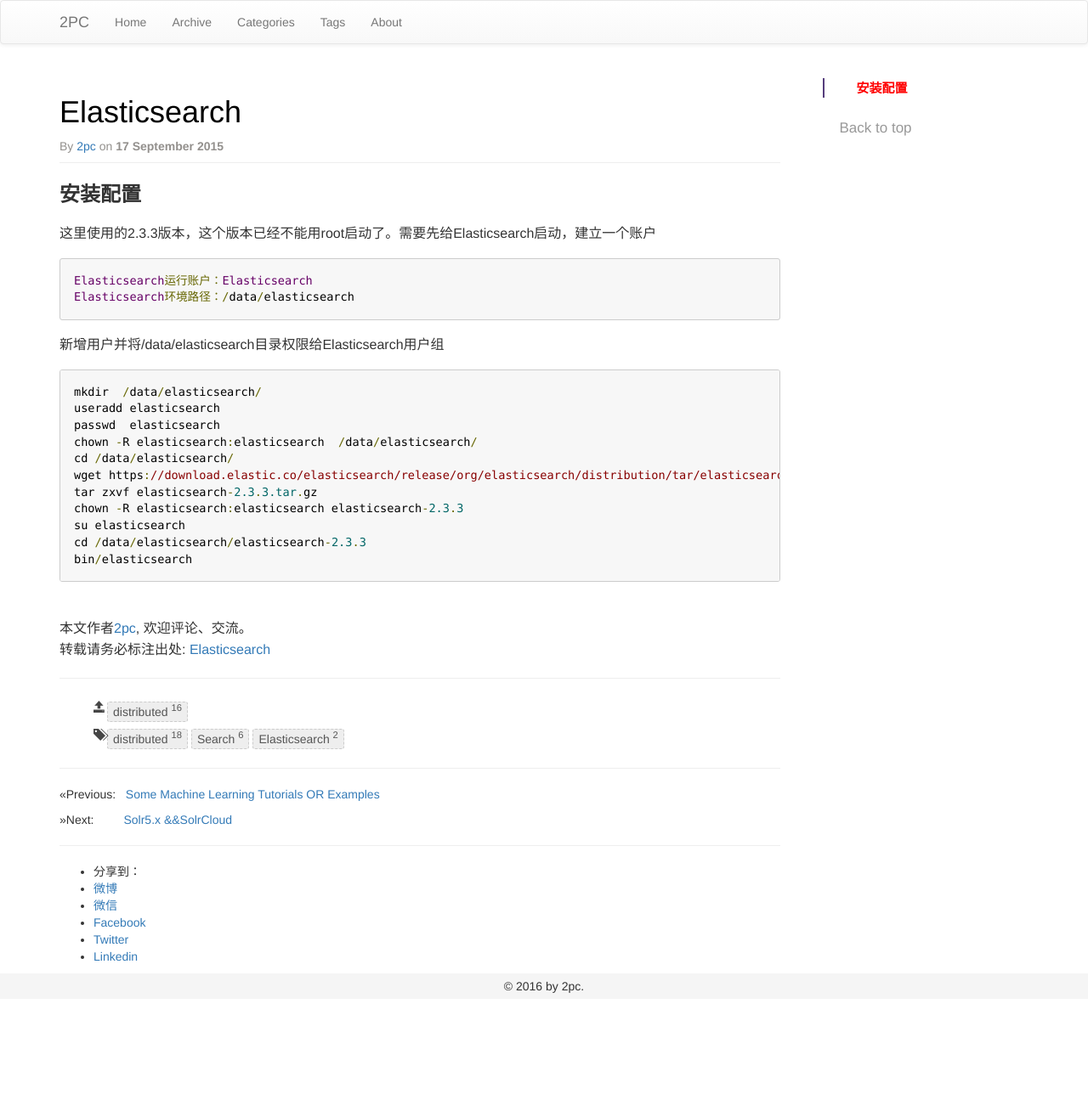
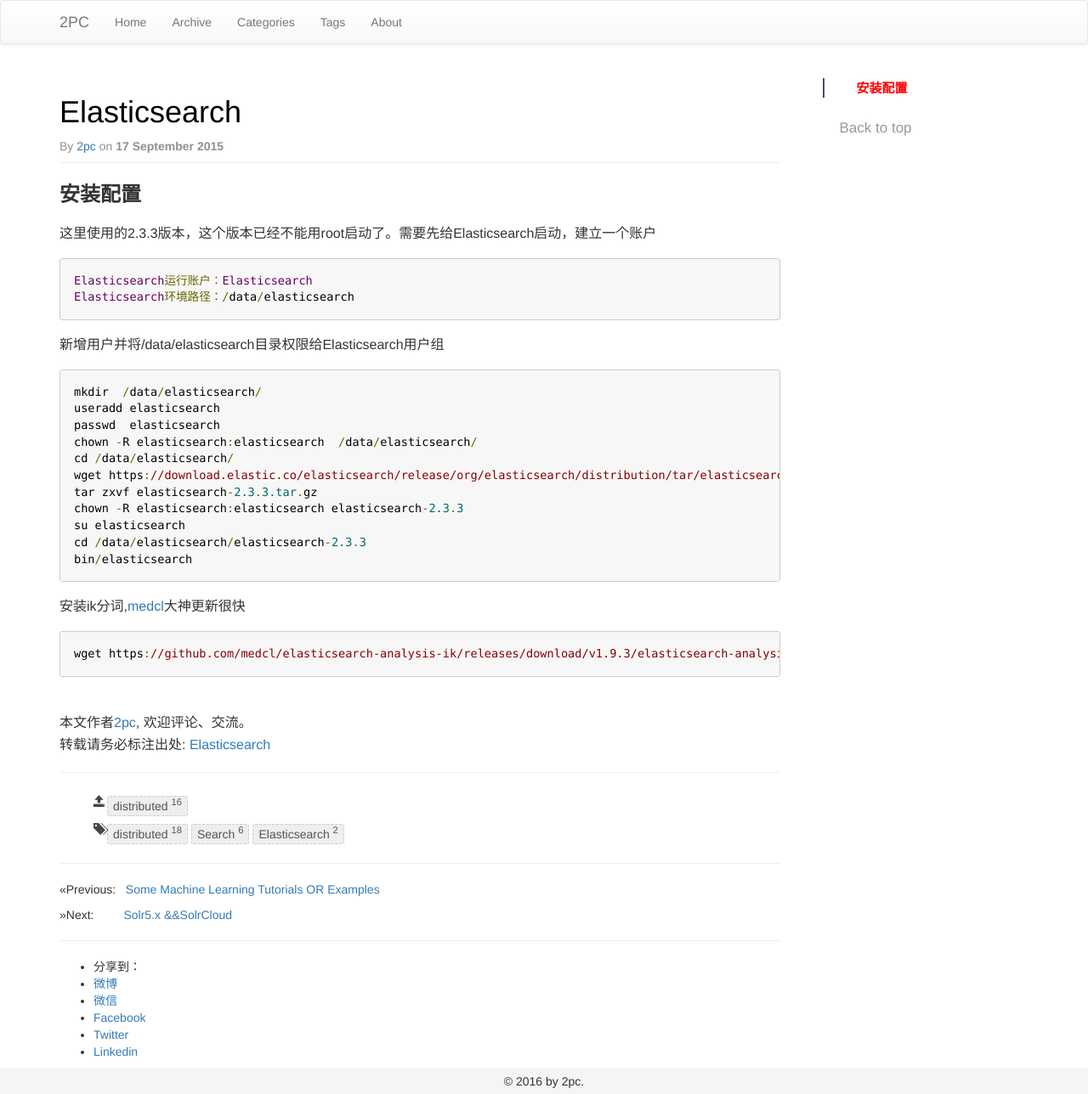
Before and after one commit to luyee/2pc.github.io, a Jekyll site: the page built from _posts/Search/2015-09-17-Elasticsearch.md, in a window 1280 px wide. Shown: the whole page at 85% size. Built offline with Jekyll 4.4.1, drawn with Linux system fonts in a browser that asks for light colours; comment, search, counter and statistics services are not loaded; before the commit the page ends 1176 px from its top, so only the background shows below that.

Commit message:
Update 2015-09-17-Elasticsearch.md

````diff
--- a/_posts/Search/2015-09-17-Elasticsearch.md
+++ b/_posts/Search/2015-09-17-Elasticsearch.md
@@ -30,3 +30,8 @@ su elasticsearch
 cd /data/elasticsearch/elasticsearch-2.3.3
 bin/elasticsearch
 ```
+安装ik分词,[medcl](https://github.com/medcl)大神更新很快
+
+```
+wget https://github.com/medcl/elasticsearch-analysis-ik/releases/download/v1.9.3/elasticsearch-analysis-ik-1.9.3.zip
+```
````
